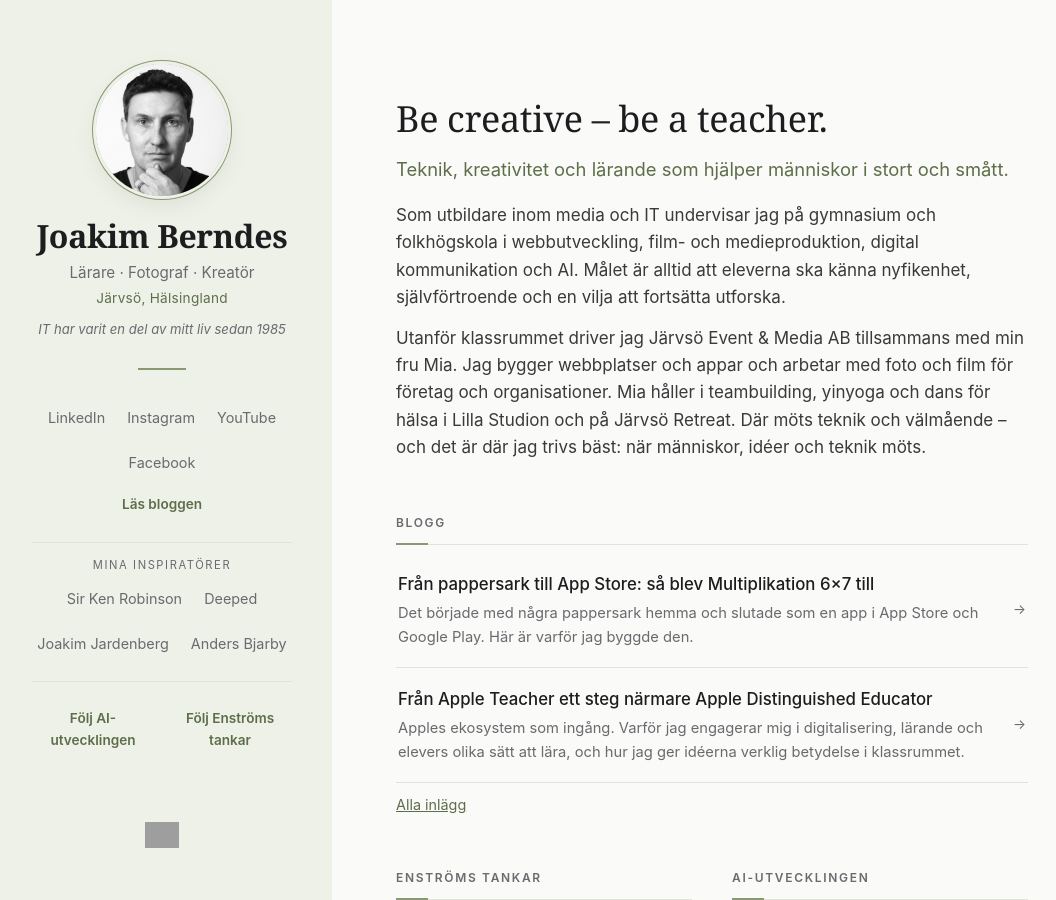
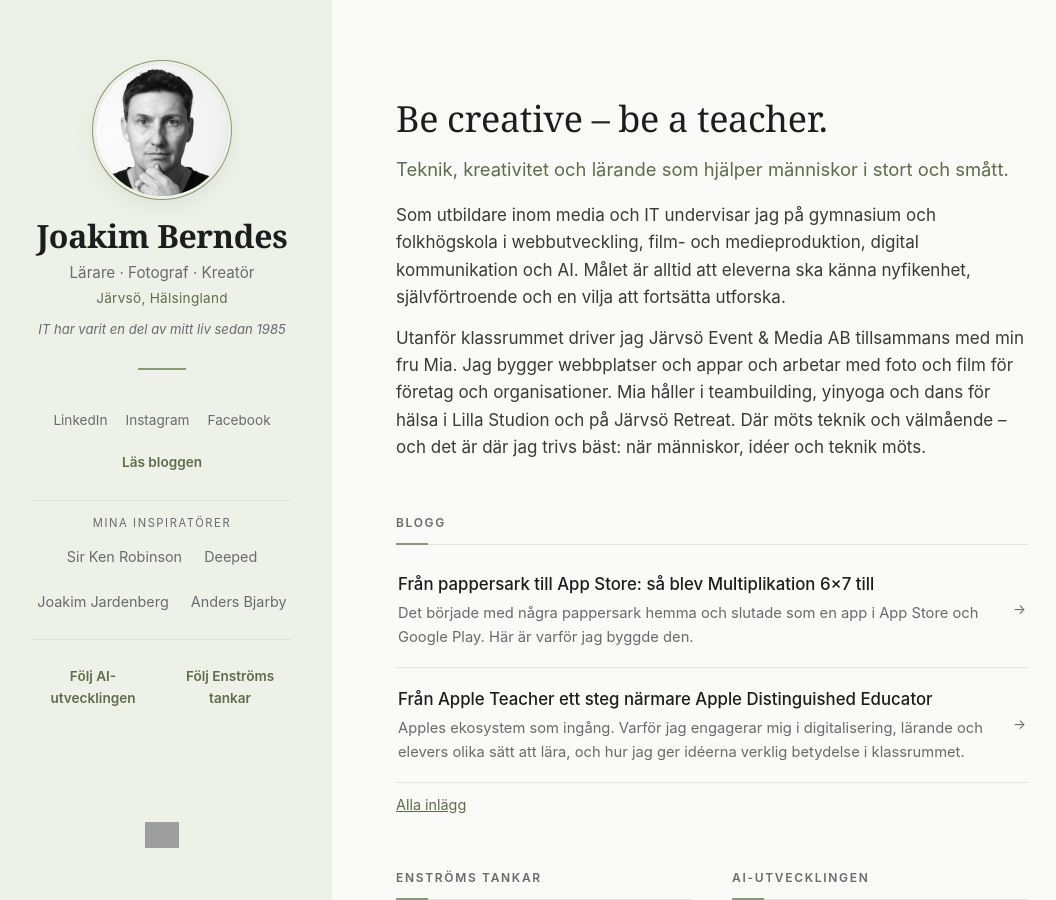
Before and after one commit to jberndes/jberndes.github.io, a Jekyll site: the page built from index.html, in a window 1280 px wide and 900 px high. Shown: the whole window, without its empty margins (8-1064 px from the left). Built offline with Jekyll 4.4.1, drawn with Linux system fonts in a browser that asks for light colours; grey boxes are pictures that could not be loaded.

Commit message:
Meny: ta bort Externa länkar och YouTube, flytta Följ-länkar under inspiratörer
Co-Authored-By: Claude Sonnet 5.5 <noreply@anthropic.com>
Claude-Session: https://claude.ai/code/session_01EHEf1UELdVEwTeZb2owzdv

```diff
--- a/index.html
+++ b/index.html
@@ -385,10 +385,9 @@
       <hr class="avdelare">
 
       <nav aria-label="Profiler och blogg">
-      <ul class="sociala">
+      <ul class="sociala foljrad">
         <li><a href="https://www.linkedin.com/in/jberndes/" target="_blank" rel="noopener">LinkedIn<span class="dold"> (öppnas i ny flik)</span></a></li>
         <li><a href="https://www.instagram.com/jberndes/" target="_blank" rel="noopener">Instagram<span class="dold"> (öppnas i ny flik)</span></a></li>
-        <li><a href="https://www.youtube.com/@jBerndes" target="_blank" rel="noopener">YouTube<span class="dold"> (öppnas i ny flik)</span></a></li>
         <li><a href="https://www.facebook.com/jBerndes/" target="_blank" rel="noopener">Facebook<span class="dold"> (öppnas i ny flik)</span></a></li>
       </ul>
       <ul class="sociala foljrad">
```
